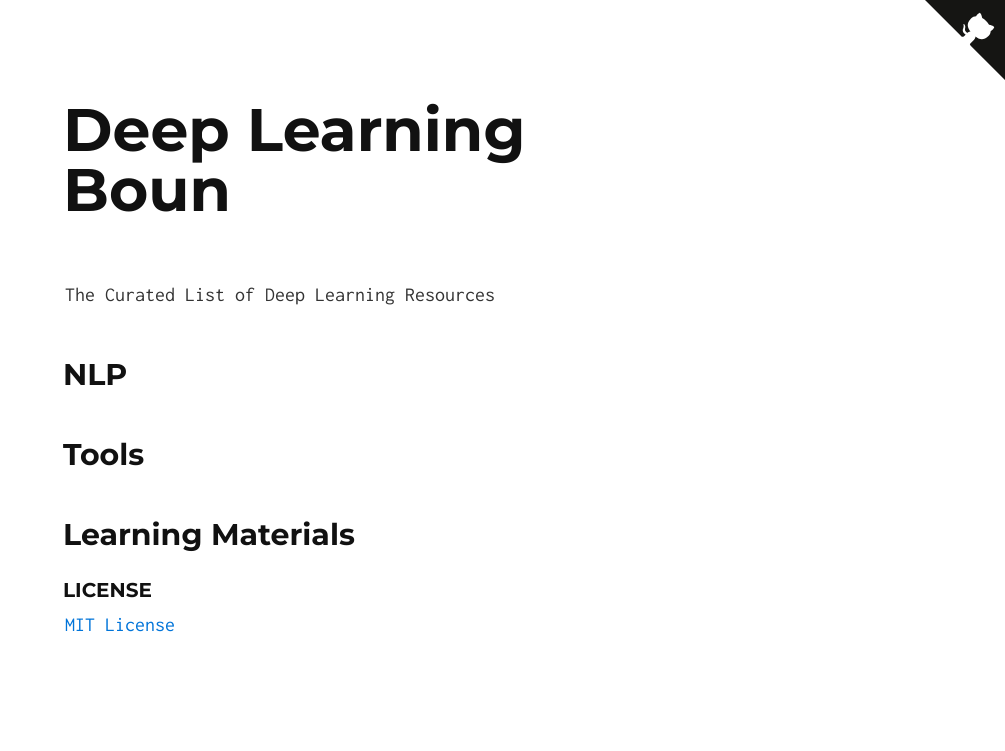
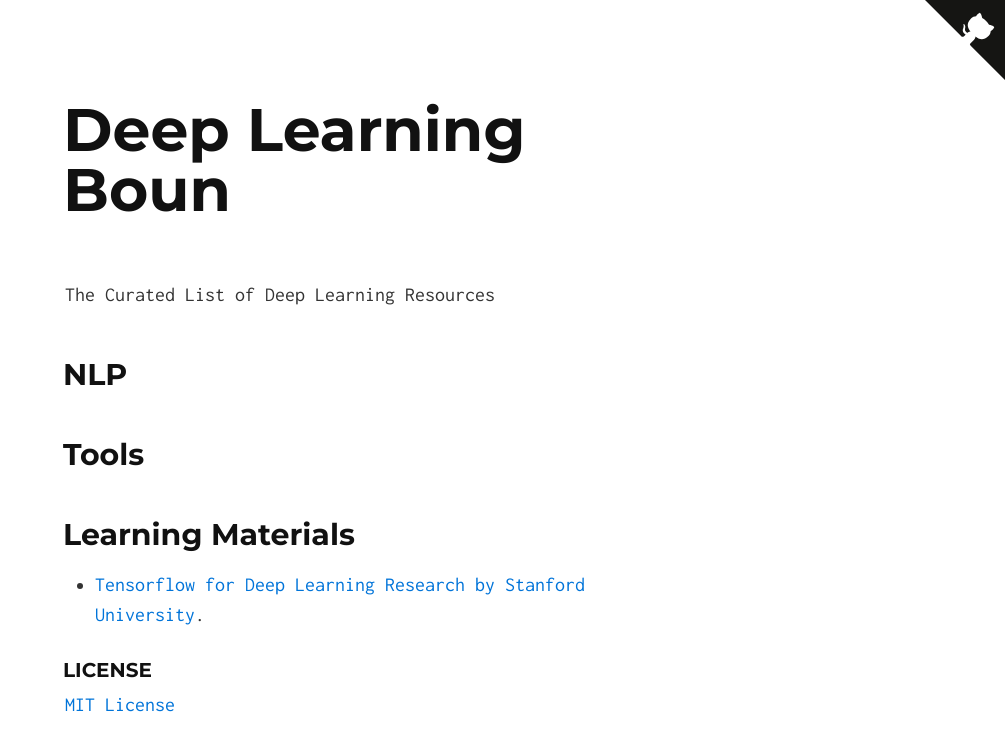
Before and after one commit to deepboun/deepboun.github.io, a Jekyll site: the page built from index.md, in a window 1280 px wide. Shown: the top 751 px of the page, without its empty margins (275-1280 px from the left). Built offline with Jekyll 4.4.1, drawn with Linux system fonts in a browser that asks for light colours.

Commit message:
A resource added.

```diff
--- a/index.md
+++ b/index.md
@@ -9,6 +9,7 @@ The Curated List of Deep Learning Resources
 ## Tools
 
 ## Learning Materials
+* [Tensorflow for Deep Learning Research by Stanford University](http://web.stanford.edu/class/cs20si/syllabus.html).
 
 <!-- * You want to create an "about me" page from a single markdown file and host it under a custom domain name.
 * You want to create a single-page website that's mostly text, like [Know Your Company](https://knowyourcompany.com/).
```
